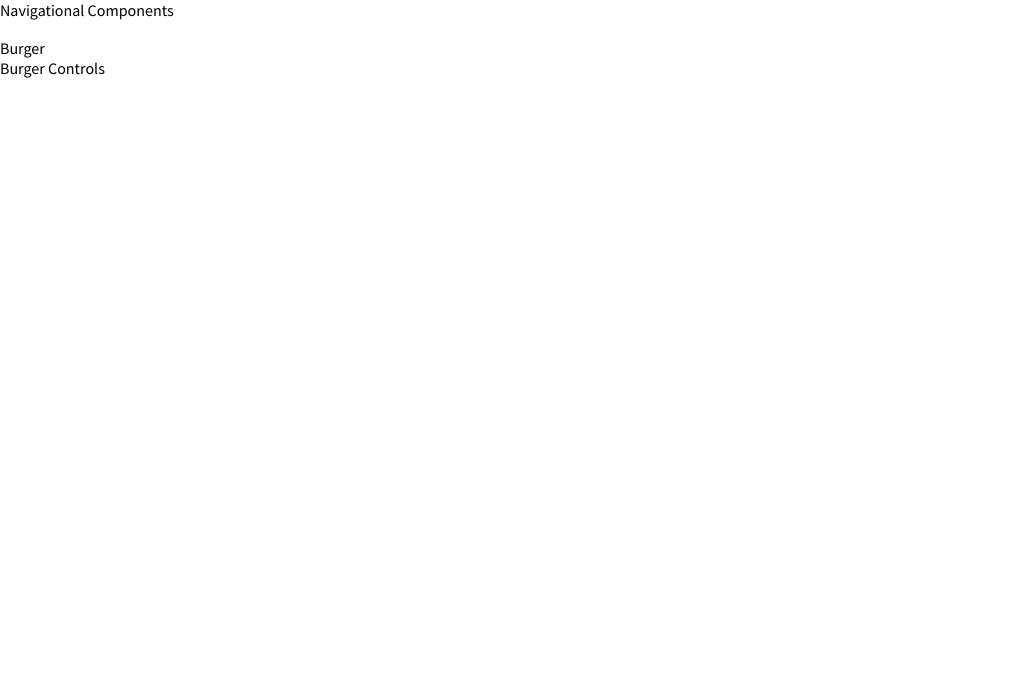
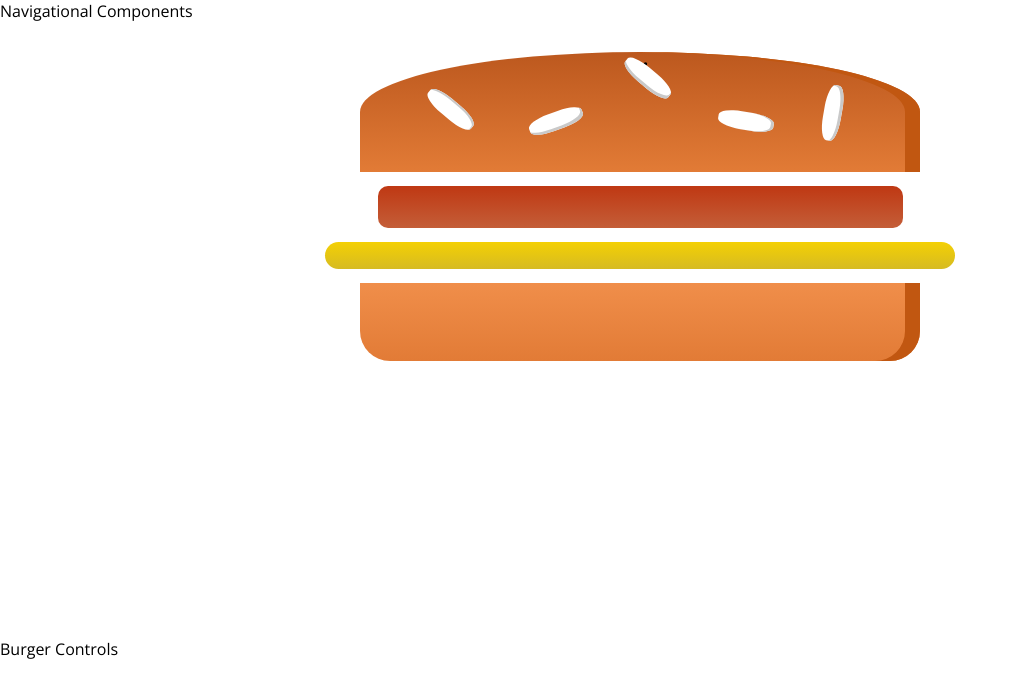
Before and after one commit to ShoaibJalal/Burger-Ordering-App, a React app: page / in a window 1280 px wide. Shown: the top 698 px of the page, without its empty margins (0-1017 px from the left). Built offline with nearby package versions, Linux system fonts and the light colour scheme.

Commit message:
Adding ingredients dynamically

```diff
--- a/public/index.html
+++ b/public/index.html
@@ -1,4 +1,4 @@
-<!DOCTYPE html>
+<!doctype html>
 <html lang="en">
   <head>
     <meta charset="utf-8">
@@ -19,7 +19,7 @@
       work correctly both with client-side routing and a non-root public URL.
       Learn how to configure a non-root public URL by running `npm run build`.
     -->
-    <link href="https://fonts.googleapis.com/css?family=Source+Sans+Pro:400,700" rel="stylesheet">
+    <link href="https://fonts.googleapis.com/css?family=Open+Sans:400,700" rel="stylesheet">
     <title>Order Burger</title>
   </head>
   <body>
--- /dev/null
+++ b/src/components/Burger/Burger.css
@@ -0,0 +1,30 @@
+.Burger {
+    width: 100%;
+    margin: auto;
+    height: 250px;
+    overflow: scroll;
+    text-align: center;
+    font-weight: bold;
+    font-size: 1.2rem;
+}
+
+@media (min-width: 500px) and (min-height: 400px) {
+    .Burger {
+        width: 350px;
+        height: 300px;
+    }
+}
+
+@media (min-width: 500px) and (min-height: 401px) {
+    .Burger {
+        width: 450px;
+        height: 400px;
+    }
+}
+
+@media (min-width: 1000px) and (min-height: 700px) {
+    .Burger {
+        width: 700px;
+        height: 600px;
+    }
+}
--- a/src/components/Burger/Burger.js
+++ b/src/components/Burger/Burger.js
@@ -0,0 +1,30 @@
+import React from 'react';
+
+import classes from './Burger.css';
+import BurgerIngredient from './BurgerIngredient/BurgerIngredient';
+
+const burger = (props) => {
+    let transformedIngredients = Object.keys(props.ingredients)
+        .map(ingredientKey => {
+            return [...Array(props.ingredients[ingredientKey])].map((_, i) =>{
+                return <BurgerIngredient key = {ingredientKey + i} type = {ingredientKey}/>
+            });
+        }).reduce((arr , el) => {
+            return arr.concat(el)
+        }, []);
+
+    if(transformedIngredients.length === 0){
+        transformedIngredients = <h6>Please add some ingredients.</h6>
+
+    }
+        //console.log(transformedIngredients);
+    return (
+        <div className = {classes.Burger}>
+            <BurgerIngredient type= "breadTop"/>
+            {transformedIngredients}
+            <BurgerIngredient type= "breadBottom"/>
+        </div>
+    );
+};
+
+export default burger;
--- a/src/components/Burger/BurgerIngredient/BurgerIngredient.css
+++ b/src/components/Burger/BurgerIngredient/BurgerIngredient.css
@@ -106,8 +106,9 @@
 }
 
 .Chicken {
-    width: 80%;
-    height: 3%;
-    background: linear-gradient(#bf3813, #FF7F50);
+    width: 75%;
+    height: 7%;
     margin: 2% auto;
+    background: linear-gradient(#bf3813, #c45e38);
+    border-radius: 10px;
 }
--- a/src/components/Layout/Layout.css
+++ b/src/components/Layout/Layout.css
@@ -1,3 +1,3 @@
 .Content {
-    margin-top: 18px;
+    margin-top: 16px;
 }
--- a/src/containers/BurgerBuilder/BurgerBuilder.js
+++ b/src/containers/BurgerBuilder/BurgerBuilder.js
@@ -1,12 +1,23 @@
 import React , {Component, Fragment} from 'react';
 
+import Burger from '../../components/Burger/Burger';
+
 class BurgerBuilder extends Component {
+
+    state = {
+        ingredients: {
+            salad: 0,
+            chicken: 1,
+            cheese: 1,
+            meat: 0
+        }
+    }
 
     render(){
         return(
             <Fragment>
 
-                <div>Burger</div>
+                <Burger ingredients = {this.state.ingredients}/>
                 <div>Burger Controls</div>
 
             </Fragment>
--- a/src/index.css
+++ b/src/index.css
@@ -1,5 +1,5 @@
 body {
   margin: 0;
   padding: 0;
-  font-family:'Source Sans Pro', sans-serif;
+  font-family: "Open Sans", sans-serif;
 }
```
